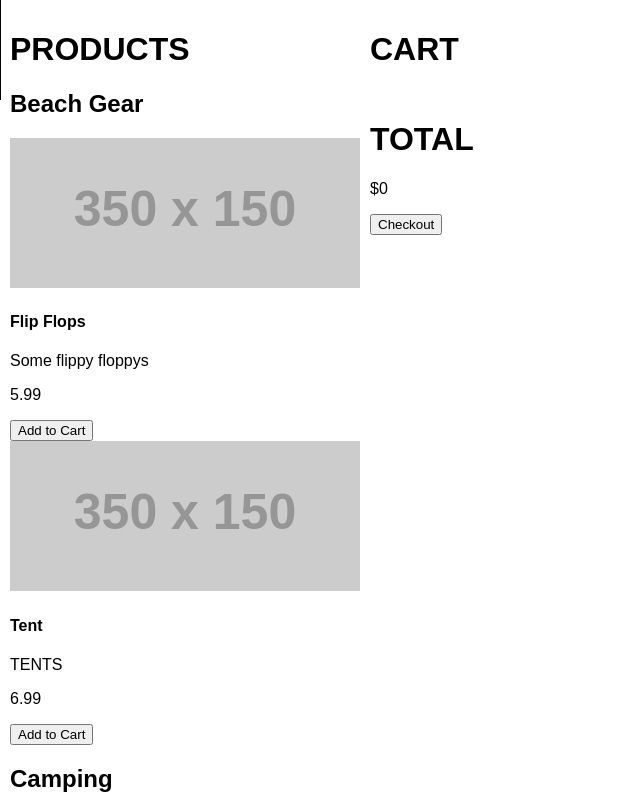
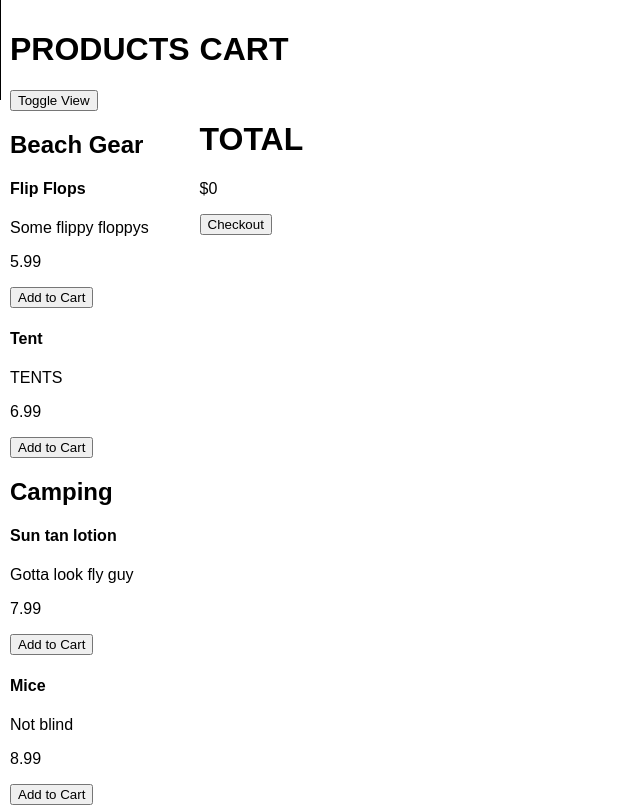
Before and after one commit to nathan-08/react-day-2, a React (Create React App) app: page / in a window 1280 px wide. Shown: the top 807 px of the page, without its empty margins (0-640 px from the left). Built offline with nearby package versions, Linux system fonts and the light colour scheme.

Commit message:
can toggle card view

```diff
--- a/src/App.css
+++ b/src/App.css
@@ -18,3 +18,6 @@
 .side_bar {
   float: right;
 }
+.product_image{
+  display:none;
+}
--- a/src/App.js
+++ b/src/App.js
@@ -41,10 +41,12 @@ class App extends Component {
 
         ],
 
-      cart:[]
+      cart:[],
+      toggleCard:false
     }
     this.checkout = this.checkout.bind(this);
     this.handleAddItemToCart = this.handleAddItemToCart.bind(this);
+    this.toggleCardView = this.toggleCardView.bind(this);
   }
   handleAddItemToCart( item ){
     let newCart = this.state.cart.map( cartItem => {
@@ -67,11 +69,18 @@ class App extends Component {
       cart:[]
     })
   }
+  toggleCardView(){
+    this.setState({
+      toggleCard:!this.state.toggleCard
+    })
+  }
   render() {
     return (
       <div>
+
         <div className='products'>
           <h1>PRODUCTS</h1>
+          <button onClick={this.toggleCardView}>Toggle View</button>
           <h2>Beach Gear</h2>
           {
             this.state.beachGear.map( item => {
@@ -86,6 +95,7 @@ class App extends Component {
                 <Product
                   item={item}
                   addItem={this.handleAddItemToCart}
+                  cardView={this.state.toggleCard}
                 />
               )
             })
@@ -104,6 +114,7 @@ class App extends Component {
                 <Product
                   item={item}
                   addItem={this.handleAddItemToCart}
+                  cardView={this.state.toggleCard}
                 />
               )
             })
--- a/src/Components/Product.js
+++ b/src/Components/Product.js
@@ -1,14 +1,15 @@
 import React, { Component } from 'react';
 import PropTypes from 'prop-types';
+import './../App.css';
 
 
 class Product extends Component {
 
     render() {
-        const { item } = this.props;
+        const { item, cardView } = this.props;
         return (
-            <div>
-                <img src={item.imageUrl} alt='the item'/>
+            <div >
+                <img src={item.imageUrl} alt='the item' className={cardView ? '' : 'product_image'}/>
                 <h4>{item.name}</h4>
                 <p>{item.description}</p>
                 <p>{item.price}</p>
@@ -19,6 +20,7 @@ class Product extends Component {
 }
 Product.propTypes = {
     item:PropTypes.object.isRequired,
-    addItem:PropTypes.func.isRequired
+    addItem:PropTypes.func.isRequired,
+    cardView:PropTypes.bool
 }
 export default Product;
```
